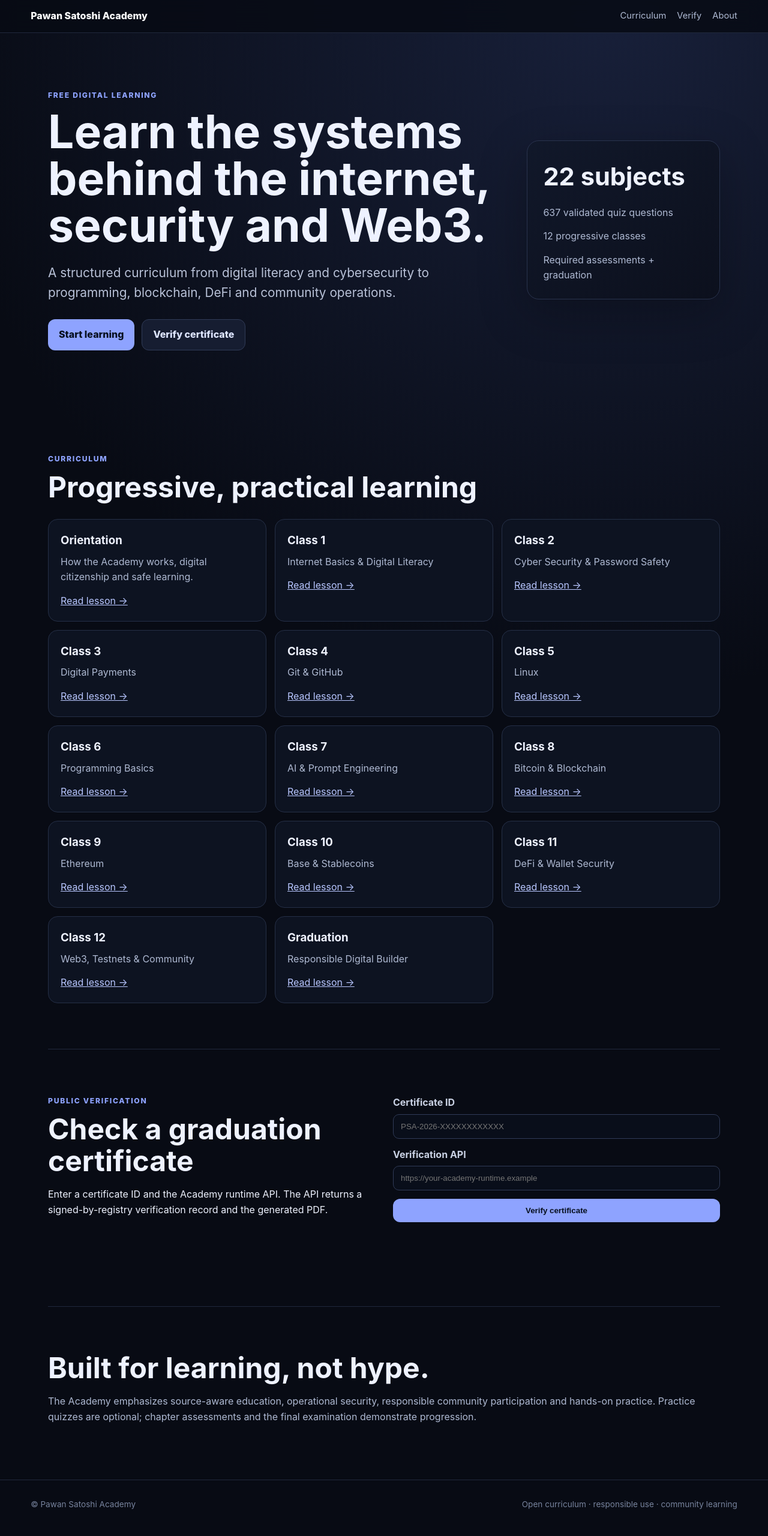
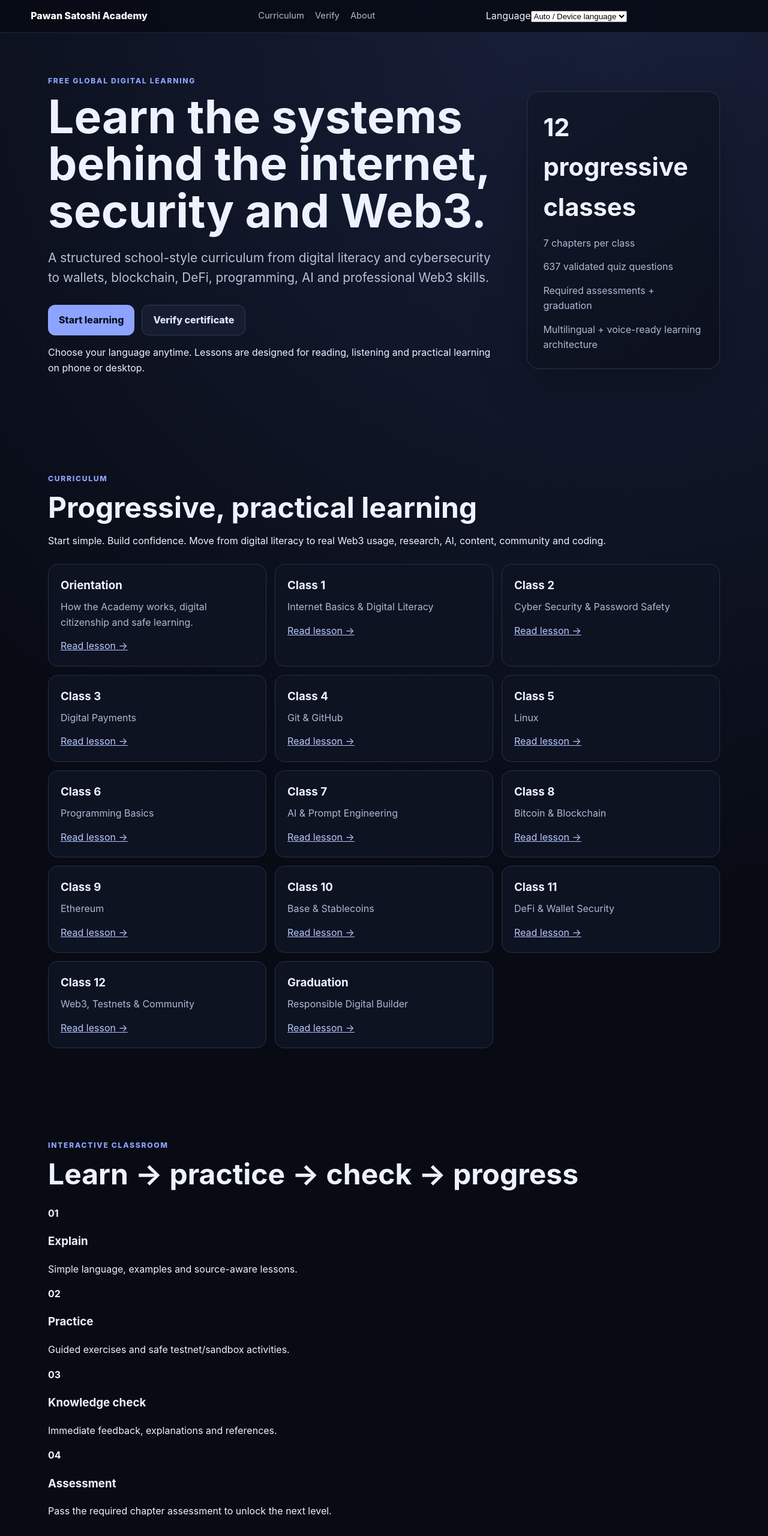
Before and after one commit to pawansatoshi/pawan-satoshi-academy, a plain HTML site: page website/index.html in a window 1280 px wide. Shown: the top 2560 px of the page at 60% size. Drawn offline with Linux system fonts and the light colour scheme.

Commit message:
feat: add global language controls to academy homepage

```diff
--- a/website/index.html
+++ b/website/index.html
@@ -8,14 +8,54 @@
   <link rel="stylesheet" href="styles.css">
 </head>
 <body>
-  <header class="topbar"><a class="brand" href="#top">Pawan Satoshi Academy</a><nav><a href="#curriculum">Curriculum</a><a href="#verify">Verify</a><a href="#about">About</a></nav></header>
+  <header class="topbar">
+    <a class="brand" href="#top">Pawan Satoshi Academy</a>
+    <nav><a href="#curriculum">Curriculum</a><a href="#verify">Verify</a><a href="#about">About</a></nav>
+    <div class="global-tools" data-global-tools aria-label="Global learning controls"></div>
+    <div id="google_translate_element" class="google-translate-hidden" aria-hidden="true"></div>
+  </header>
   <main id="top">
-    <section class="hero"><div><p class="eyebrow">FREE DIGITAL LEARNING</p><h1>Learn the systems behind the internet, security and Web3.</h1><p class="lead">A structured curriculum from digital literacy and cybersecurity to programming, blockchain, DeFi and community operations.</p><div class="actions"><a class="button" href="#curriculum">Start learning</a><a class="button secondary" href="#verify">Verify certificate</a></div></div><div class="hero-card"><strong>22 subjects</strong><span>637 validated quiz questions</span><span>12 progressive classes</span><span>Required assessments + graduation</span></div></section>
-    <section id="curriculum" class="section"><div class="section-head"><p class="eyebrow">CURRICULUM</p><h2>Progressive, practical learning</h2></div><div id="lesson-grid" class="grid"></div></section>
-    <section id="verify" class="section verify"><div><p class="eyebrow">PUBLIC VERIFICATION</p><h2>Check a graduation certificate</h2><p>Enter a certificate ID and the Academy runtime API. The API returns a signed-by-registry verification record and the generated PDF.</p></div><form id="verify-form"><label>Certificate ID<input id="cert-id" required placeholder="PSA-2026-XXXXXXXXXXXX"></label><label>Verification API<input id="api-base" placeholder="https://your-academy-runtime.example"></label><button class="button" type="submit">Verify certificate</button></form><pre id="verify-result" aria-live="polite"></pre></section>
+    <section class="hero">
+      <div>
+        <p class="eyebrow">FREE GLOBAL DIGITAL LEARNING</p>
+        <h1>Learn the systems behind the internet, security and Web3.</h1>
+        <p class="lead">A structured school-style curriculum from digital literacy and cybersecurity to wallets, blockchain, DeFi, programming, AI and professional Web3 skills.</p>
+        <div class="actions"><a class="button" href="#curriculum">Start learning</a><a class="button secondary" href="#verify">Verify certificate</a></div>
+        <p class="global-note">Choose your language anytime. Lessons are designed for reading, listening and practical learning on phone or desktop.</p>
+      </div>
+      <div class="hero-card">
+        <strong>12 progressive classes</strong>
+        <span>7 chapters per class</span>
+        <span>637 validated quiz questions</span>
+        <span>Required assessments + graduation</span>
+        <span>Multilingual + voice-ready learning architecture</span>
+      </div>
+    </section>
+
+    <section id="curriculum" class="section">
+      <div class="section-head"><p class="eyebrow">CURRICULUM</p><h2>Progressive, practical learning</h2><p class="section-copy">Start simple. Build confidence. Move from digital literacy to real Web3 usage, research, AI, content, community and coding.</p></div>
+      <div id="lesson-grid" class="grid"></div>
+    </section>
+
+    <section class="section learning-model">
+      <div class="section-head"><p class="eyebrow">INTERACTIVE CLASSROOM</p><h2>Learn → practice → check → progress</h2></div>
+      <div class="learning-steps">
+        <article><b>01</b><h3>Explain</h3><p>Simple language, examples and source-aware lessons.</p></article>
+        <article><b>02</b><h3>Practice</h3><p>Guided exercises and safe testnet/sandbox activities.</p></article>
+        <article><b>03</b><h3>Knowledge check</h3><p>Immediate feedback, explanations and references.</p></article>
+        <article><b>04</b><h3>Assessment</h3><p>Pass the required chapter assessment to unlock the next level.</p></article>
+      </div>
+    </section>
+
+    <section id="verify" class="section verify">
+      <div><p class="eyebrow">PUBLIC VERIFICATION</p><h2>Check a graduation certificate</h2><p>Enter a certificate ID and the Academy runtime API. The API returns a signed-by-registry verification record and the generated PDF.</p></div>
+      <form id="verify-form"><label>Certificate ID<input id="cert-id" required placeholder="PSA-2026-XXXXXXXXXXXX"></label><label>Verification API<input id="api-base" placeholder="https://your-academy-runtime.example"></label><button class="button" type="submit">Verify certificate</button></form><pre id="verify-result" aria-live="polite"></pre>
+    </section>
+
     <section id="about" class="section about"><h2>Built for learning, not hype.</h2><p>The Academy emphasizes source-aware education, operational security, responsible community participation and hands-on practice. Practice quizzes are optional; chapter assessments and the final examination demonstrate progression.</p></section>
   </main>
-  <footer><span>© Pawan Satoshi Academy</span><span>Open curriculum · responsible use · community learning</span></footer>
+  <footer><span>© Pawan Satoshi Academy</span><span>Open curriculum · responsible use · global learning</span></footer>
   <script src="app.js"></script>
+  <script src="global.js"></script>
 </body>
 </html>
```
